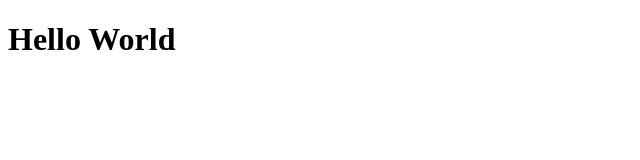
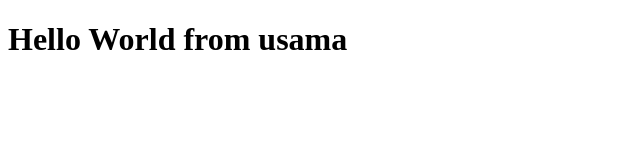
Before and after one commit to AbdulQadir8/Bootcamp3030sample, a plain HTML site: page index.html in a window 1280 px wide. Shown: the whole page, without its empty margins (0-640 px from the left). Drawn offline with Linux system fonts and the light colour scheme.

Commit message:
usama2 index.html file

```diff
--- a/index.html
+++ b/index.html
@@ -6,6 +6,6 @@
     <title>Document</title>
 </head>
 <body>
-    <h1>Hello World</h1>
+    <h1>Hello World from usama</h1>
 </body>
 </html>
```
